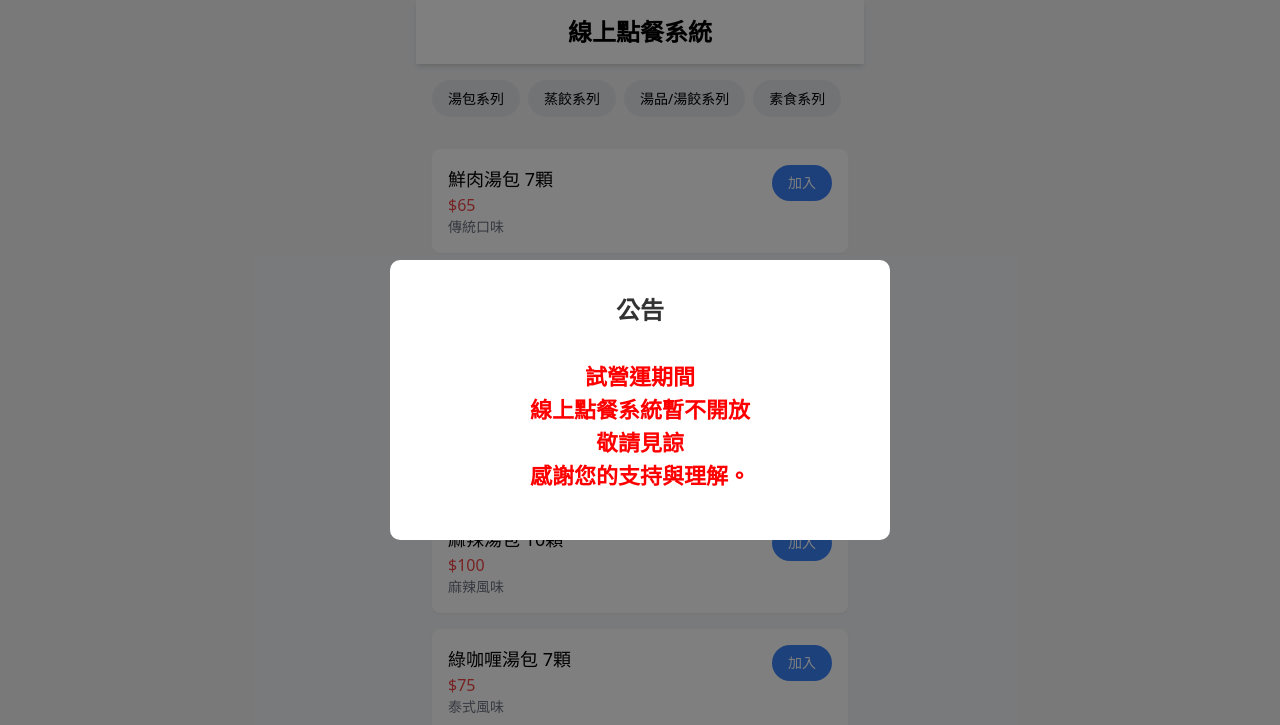
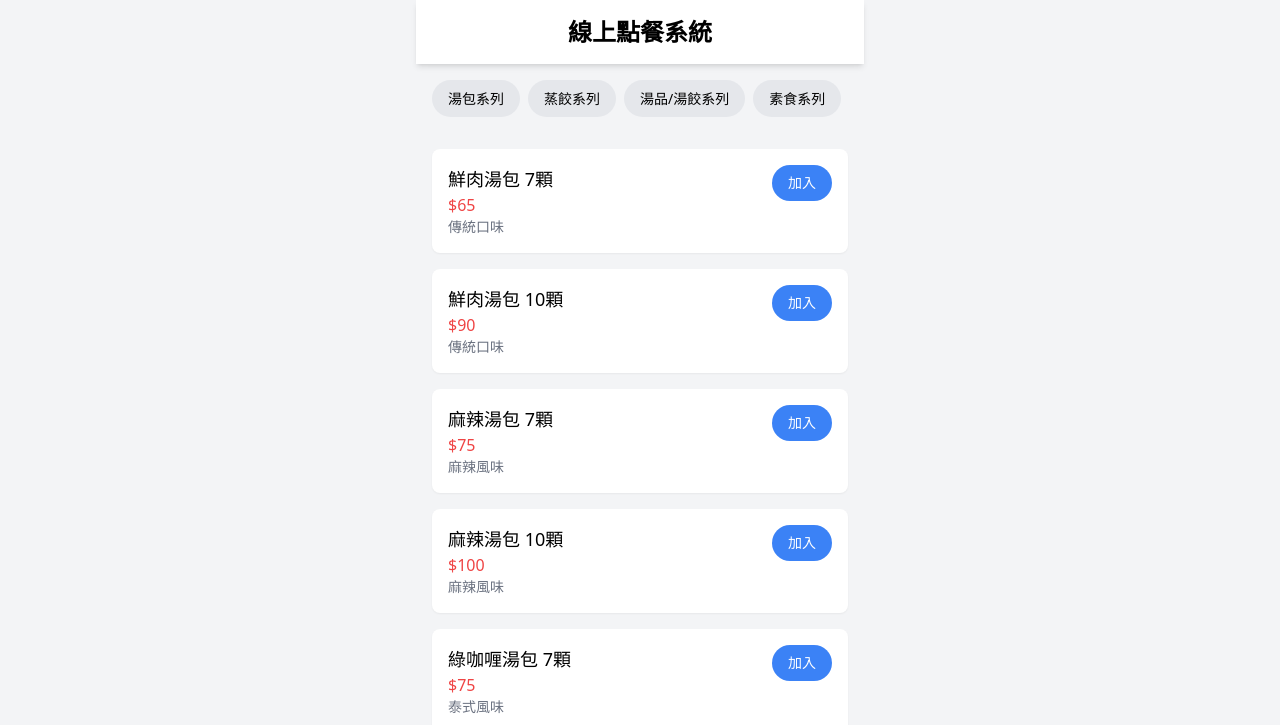
Before and after one commit to cola594223/ordering_system_soup_dumpling, a website: page index.html in a window 1280 px wide. Shown: the top 725 px of the page. Drawn offline with nearby package versions, Linux system fonts and the light colour scheme.

Commit message:
[修正] 關閉公告

```diff
--- a/index.html
+++ b/index.html
@@ -9,7 +9,7 @@
 </head>
 <body class="bg-gray-100">
     <!-- 公告區塊 -->
-    <div class="announcement-overlay">
+    <!-- <div class="announcement-overlay">
         <div class="announcement-container">
             <h2 class="announcement-title">公告</h2>
             <div class="announcement-highlight" style="color: #ff0000;">
@@ -19,7 +19,7 @@
                 感謝您的支持與理解。
             </div>
         </div>
-    </div>
+    </div> -->
 
     <div class="max-w-md mx-auto min-h-screen flex flex-col">
         <!-- 頂部固定區域 -->
```
